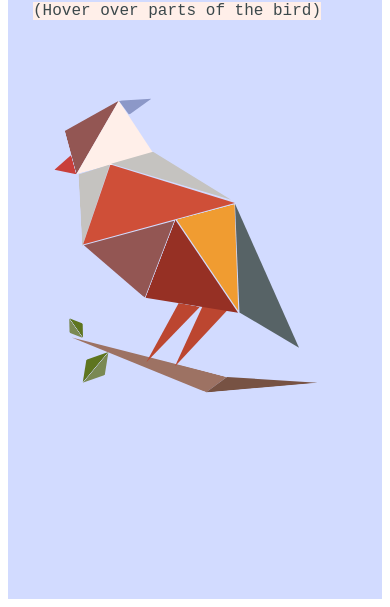
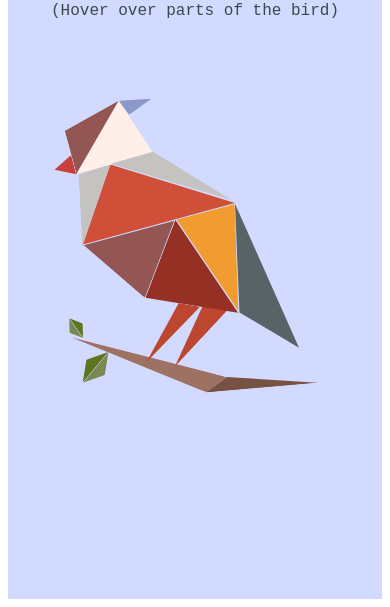
Before and after one commit to emmy-zhang/css-art, a plain HTML site: page index.html in a window 390 px wide. Shown: the part 253-860 px from the top of the page. Drawn offline with Linux system fonts and the light colour scheme.

Commit message:
Update styles.css

```diff
--- a/styles.css
+++ b/styles.css
@@ -17,8 +17,7 @@
   text-align: center;
 }
 
-h1,
-p {
+h1 {
   color: #3b484b;
   background-color: #ffefe9;
   font-family: "Courier New", monospace;
@@ -36,7 +35,10 @@ h1 {
 }
 
 p {
-  max-width: max-content;
+  color: #3b484b;
+  font-size: 1.5rem;
+  font-family: "Courier New", monospace;
+  text-align: center;
 }
 
 .bird-foliage {
@@ -468,13 +470,17 @@ p {
   }
 }
 
-@media screen and (max-width: 640px) {
+@media screen and (max-width: 720px) {
   .background-frame {
     padding: 0;
   }
 
   h1 {
     font-size: 2em;
+  }
+
+  p {
+    font-size: 1rem;
   }
 
   .bird {
```
